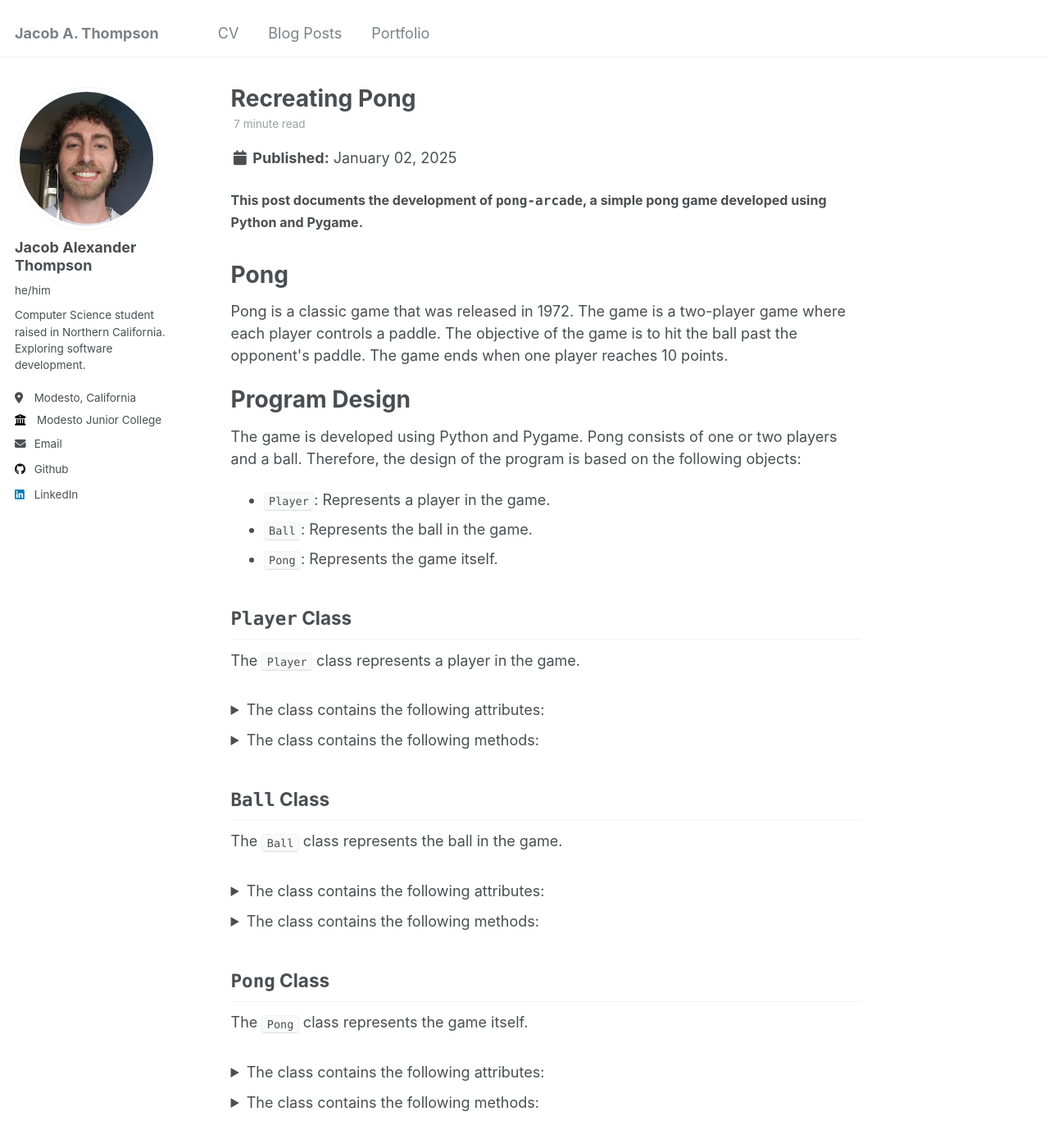
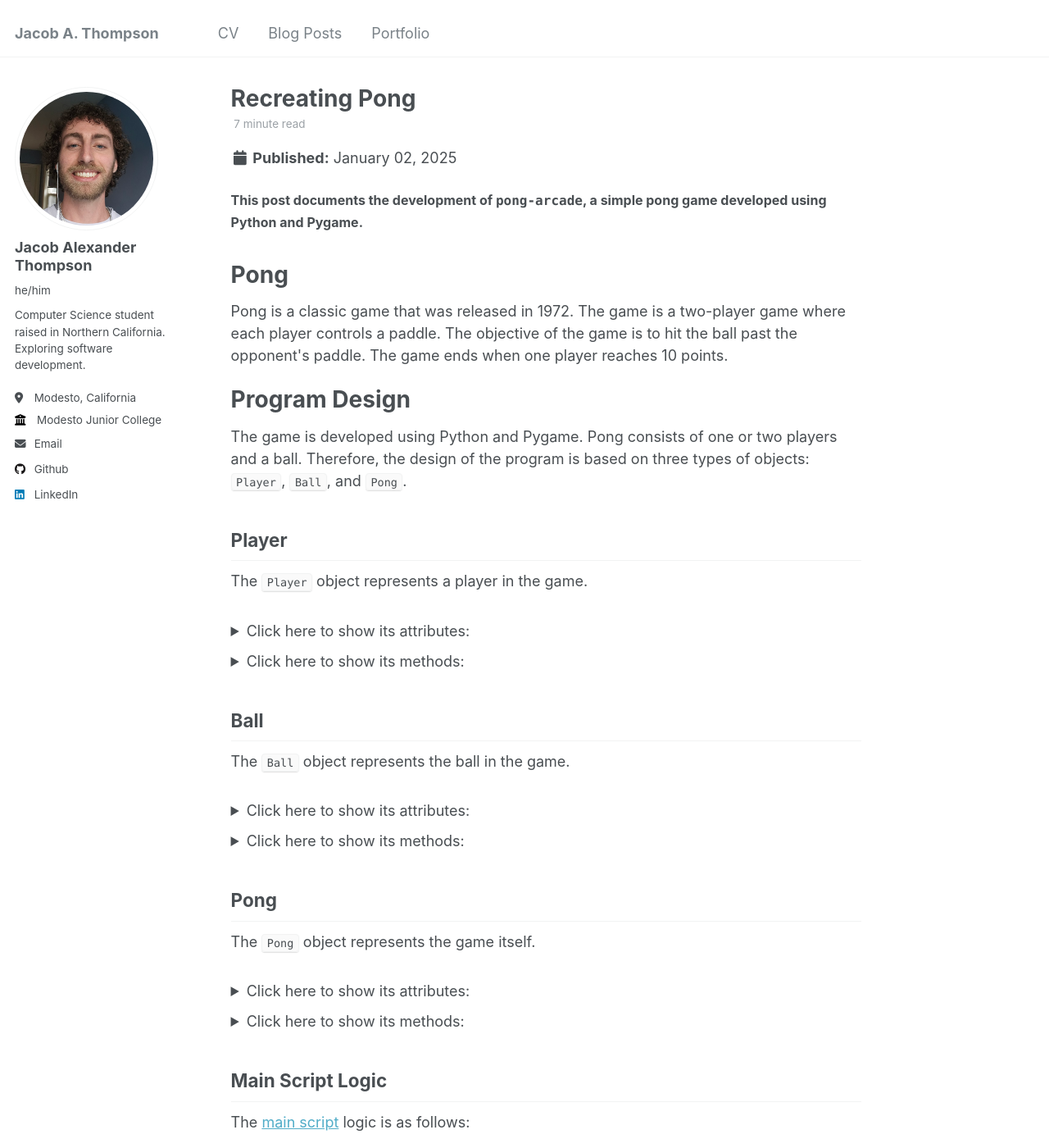
Before and after one commit to jacob-thompson/jacob-thompson.github.io, a Jekyll site: the page built from _posts/2025-01-02-pong.html, in a window 1280 px wide and 1400 px high. Shown: the whole window at 82% size. Built offline with Jekyll 4.4.1, drawn with Linux system fonts in a browser that asks for light colours.

Commit message:
edit pong blog post

```diff
--- a/_posts/2025-01-02-pong.html
+++ b/_posts/2025-01-02-pong.html
@@ -32,45 +32,34 @@
         </h1>
 
         <p>
-            The game is developed using Python and Pygame. Pong consists of one or two players and a ball. Therefore, the design of the program is based on the following objects:
+            The game is developed using Python and Pygame. Pong consists of one or two players and a ball. Therefore, the design of the program is based on three types of objects: <code>Player</code>, <code>Ball</code>, and <code>Pong</code>.
         </p>
 
-        <ul>
-            <li><code>Player</code>: Represents a player in the game.</li>
-            <li><code>Ball</code>: Represents the ball in the game.</li>
-            <li><code>Pong</code>: Represents the game itself.</li>
-        </ul>
-
         <h2>
-            <code>Player</code> Class
+            Player
         </h2>
 
         <p>
-            The <code>Player</code> class represents a player in the game.
+            The <code>Player</code> object represents a player in the game.
         </p>
 
         <details style="padding-top: 10px">
             <summary>
-                The class contains the following attributes:
+                Click here to show its attributes:
             </summary>
 
             <ul>
                 <li><code>id</code>: The ID number of the player.</li>
                 <li><code>color</code>: The color of the player.</li>
                 <li><code>score</code>: The current score of the player.</li>
-                <ul>
-                    <li>The player wins the game when their score reaches 10.</li>
-                </ul>
-                <li><code>paddle</code>: The paddle of the player.</li>
-                <ul>
-                    <li>The paddle is represented as a <a href="https://www.pygame.org/docs/ref/rect.html">pygame Rect</a> object.</li>
-                </ul>
+                <li><code>winner</code>: The flag to indicate if the player is the winner.</li>
+                <li><code>paddle</code>: The paddle of the player. (<a href="https://www.pygame.org/docs/ref/rect.html">pygame.Rect</a>)</li>
             </ul>
         </details>
 
         <details style="padding-top: 10px">
             <summary>
-                The class contains the following methods:
+                Click here to show its methods:
             </summary>
 
             <ul>
@@ -83,27 +72,24 @@
         </details>
 
         <h2>
-            <code>Ball</code> Class
+            Ball
         </h2>
 
         <p>
-            The <code>Ball</code> class represents the ball in the game.
+            The <code>Ball</code> object represents the ball in the game.
         </p>
 
         <details style="padding-top: 10px">
             <summary>
-                The class contains the following attributes:
+                Click here to show its attributes:
             </summary>
 
             <ul>
-                <li><code>color</code>: The color of the ball.</li>
                 <li><code>default_pos</code>: The default position of the ball.</li>
-                <li><code>size</code>: The size of the ball.</li>
-                <li><code>rect</code>: The ball's position and size.</li>
-                <ul>
-                    <li>The ball is represented as a <a href="https://www.pygame.org/docs/ref/rect.html">pygame Rect</a> object.</li>
-                </ul>
+                <li><code>rect</code>: The ball's position and size. (<a href="https://www.pygame.org/docs/ref/rect.html">pygame.Rect</a>)</li>
                 <li><code>default_speed</code>: The default speed of the ball.</li>
+                <li><code>x_diff</code>: The derivative of the ball's x-coordinate.</li>
+                <li><code>y_diff</code>: The derivative of the ball's y-coordinate.</li>
                 <li><code>top_edge_line</code>: The top edge of the screen.</li>
                 <li><code>bot_edge_line</code>: The bottom edge of the screen.</li>
                 <li><code>edge_flag</code>: The flag to indicate if the ball is at the top or bottom edge of the screen.</li>
@@ -114,7 +100,7 @@
 
         <details style="padding-top: 10px">
             <summary>
-                The class contains the following methods:
+                Click here to show its methods:
             </summary>
 
             <ul>
@@ -135,37 +121,34 @@
         </details>
 
         <h2>
-            <code>Pong</code> Class
+            Pong
         </h2>
 
         <p>
-            The <code>Pong</code> class represents the game itself.
+            The <code>Pong</code> object represents the game itself.
         </p>
 
         <details style="padding-top: 10px">
             <summary>
-                The class contains the following attributes:
+                Click here to show its attributes:
             </summary>
 
             <ul>
                 <li><code>surface</code>: The game's display surface.</li>
-                <li><code>clock</code>: The game's clock.</li>
-                <ul>
-                    <li>The clock is represented as a <a href="https://www.pygame.org/docs/ref/time.html#pygame.time.Clock">pygame Clock</a> object.</li>
-                </ul>
+                <li><code>clock</code>: The game's clock. (<a href="https://www.pygame.org/docs/ref/time.html#pygame.time.Clock">pygame.time.Clock</a>)</li>
                 <li><code>dir</code>: The directory of the game.</li>
                 <li><code>file</code>: The file of the game.</li>
-                <li><code>font</code>: The font of the game.</li>
-                <li><code>font_big</code>: The big font of the game.</li>
-                <li><code>font_small</code>: The small font of the game.</li>
-                <li><code>font_tiny</code>: The tiny font of the game.</li>
-                <li><code>sound_paddle</code>: The sound of the ball hitting a paddle.</li>
-                <li><code>sound_wall</code>: The sound of the ball hitting a wall.</li>
-                <li><code>sound_score</code>: The sound of a scoring play.</li>
-                <li><code>help_rect</code>: Represents the help menu item.</li>
-                <li><code>opt1_rect</code>: Represents the first menu item.</li>
-                <li><code>opt2_rect</code>: Represents the second menu item.</li>
-                <li><code>opt3_rect</code>: Represents the third menu item.</li>
+                <li><code>font</code>: The font of the game. (<a href="https://www.pygame.org/docs/ref/font.html#pygame.font.Font">pygame.font.Font</a>)</li>
+                <li><code>font_big</code>: The big font of the game. (<a href="https://www.pygame.org/docs/ref/font.html#pygame.font.Font">pygame.font.Font</a>)</li>
+                <li><code>font_small</code>: The small font of the game. (<a href="https://www.pygame.org/docs/ref/font.html#pygame.font.Font">pygame.font.Font</a>)</li>
+                <li><code>font_tiny</code>: The tiny font of the game. (<a href="https://www.pygame.org/docs/ref/font.html#pygame.font.Font">pygame.font.Font</a>)</li>
+                <li><code>sound_paddle</code>: The sound of the ball hitting a paddle. (<a href="https://www.pygame.org/docs/ref/mixer.html#pygame.mixer.Sound">pygame.mixer.Sound</a>)</li>
+                <li><code>sound_wall</code>: The sound of the ball hitting a wall. (<a href="https://www.pygame.org/docs/ref/mixer.html#pygame.mixer.Sound">pygame.mixer.Sound</a>)</li>
+                <li><code>sound_score</code>: The sound of a scoring play. (<a href="https://www.pygame.org/docs/ref/mixer.html#pygame.mixer.Sound">pygame.mixer.Sound</a>)</li>
+                <li><code>help_rect</code>: Represents the help menu item. (<a href="https://www.pygame.org/docs/ref/rect.html">pygame.Rect</a>)</li>
+                <li><code>opt1_rect</code>: Represents the first menu item. (<a href="https://www.pygame.org/docs/ref/rect.html">pygame.Rect</a>)</li>
+                <li><code>opt2_rect</code>: Represents the second menu item. (<a href="https://www.pygame.org/docs/ref/rect.html">pygame.Rect</a>)</li>
+                <li><code>opt3_rect</code>: Represents the third menu item. (<a href="https://www.pygame.org/docs/ref/rect.html">pygame.Rect</a>)</li>
                 <li><code>show_help_menu</code>: The flag to indicate if the help menu is shown.</li>
                 <li><code>opt1_selected</code>: The flag to indicate if the first menu item is selected.</li>
                 <li><code>opt2_selected</code>: The flag to indicate if the second menu item is selected.</li>
@@ -186,11 +169,17 @@
 
         <details style="padding-top: 10px">
             <summary>
-                The class contains the following methods:
+                Click here to show its methods:
             </summary>
 
             <ul>
                 <li><code>__init__(self, lightmode=False)</code>: Initializes the game.</li>
+                <ul>
+                    <li>Run <code>pong</code> with any argument to enable light mode.</li>
+                    <ul>
+                        <li><code>pong 1</code></li>
+                    </ul>
+                </ul>
                 <li><code>set_window_properties(self)</code>: Sets the window properties of the game.</li>
                 <li><code>print_info(self)</code>: Prints the information of the game.</li>
                 <li><code>reset_game(self)</code>: Resets the game.</li>
```
